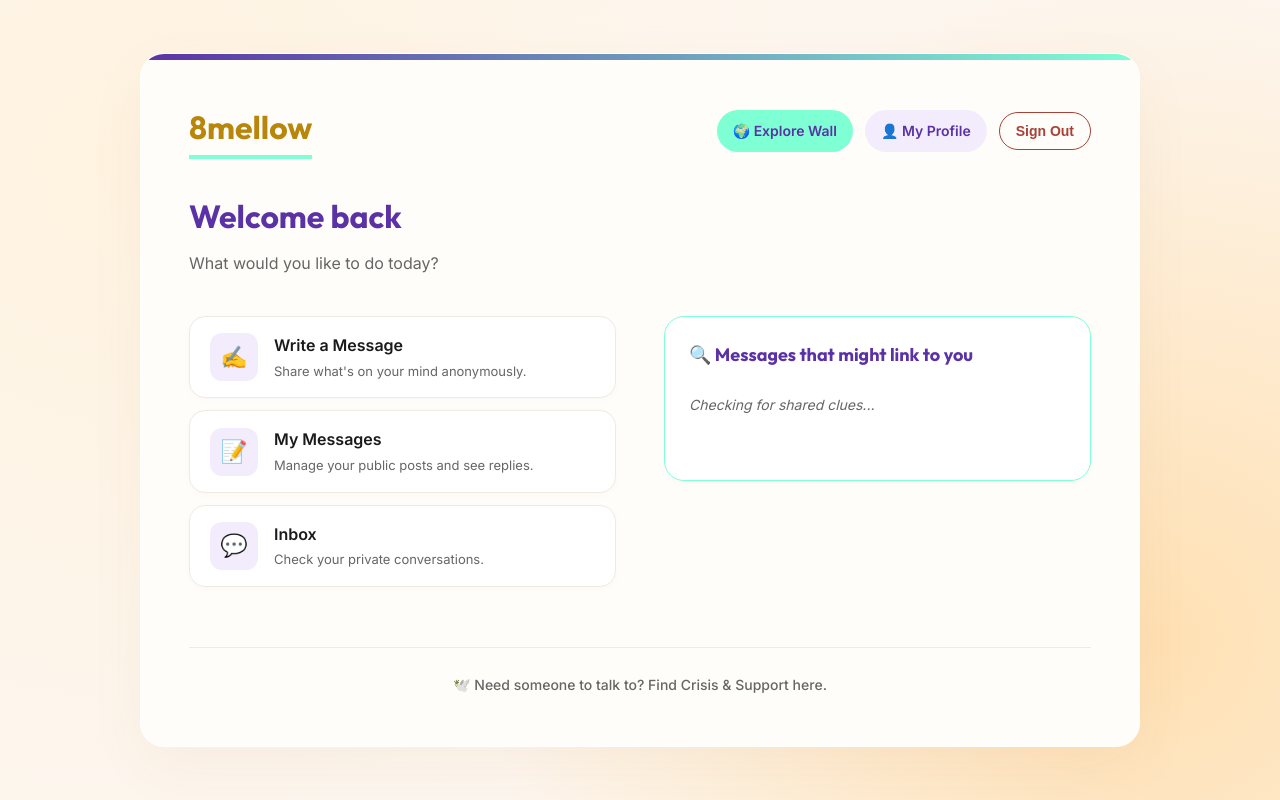
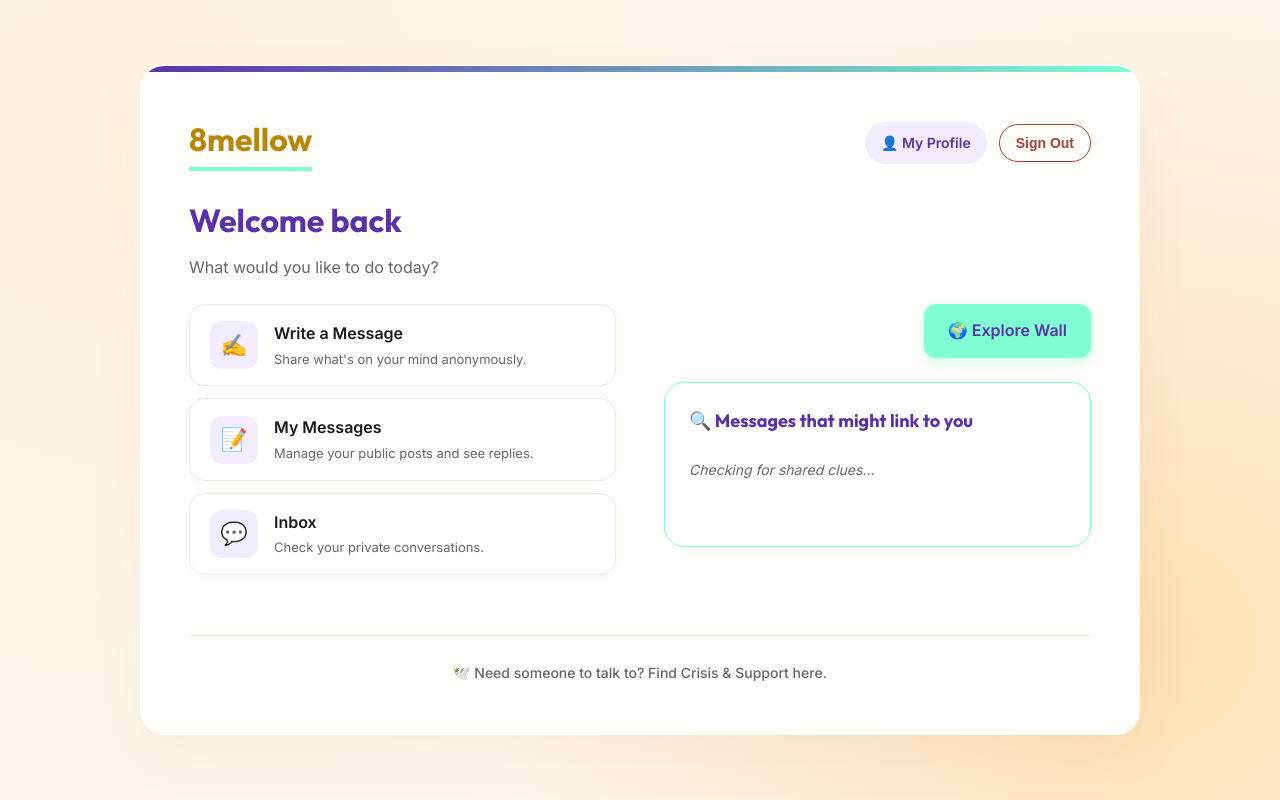
Before and after one commit to HussainTMS/8mellow, a plain HTML site: page dashboard.html in a window 1280 px wide. Drawn offline with nearby package versions, Linux system fonts and the light colour scheme.

Commit message:
Add files via upload

```diff
--- a/dashboard.html
+++ b/dashboard.html
@@ -37,34 +37,47 @@
     background: linear-gradient(90deg, var(--purple), var(--mint));
   }
 
-  /* TOP HEADER */
-  .top-header { display: flex; justify-content: space-between; align-items: center; margin-bottom: 32px; }
+  /* TOP HEADER (Clean) */
+  .top-header { display: flex; justify-content: space-between; align-items: center; margin-bottom: 24px; }
   .logo { font-family:'Outfit',sans-serif; font-size:32px; font-weight:700; color:var(--dark-gold); padding-bottom: 2px; border-bottom: 4px solid var(--mint); display: inline-block; }
 
-  .header-actions { display: flex; gap: 12px; align-items: center; flex-wrap: wrap; }
-
-  /* NEW EXPLORE BUTTON */
-  .explore-btn {
-    display: flex; align-items: center; gap: 8px; padding: 10px 16px; border-radius: 999px;
-    background: var(--mint); color: var(--purple); text-decoration: none; font-weight: 600;
-    font-size: 14px; transition: background 0.2s;
-  }
-  .explore-btn:hover { background: #6AEBBE; }
-
+  .header-actions { display: flex; gap: 12px; align-items: center; }
   .profile-btn { display: flex; align-items: center; gap: 8px; padding: 10px 16px; border-radius: 999px; background: var(--light-purple); color: var(--purple); text-decoration: none; font-weight: 600; font-size: 14px; transition: background 0.2s; }
   .profile-btn:hover { background: #E5D9F5; }
-
   .signout-btn { padding: 10px 16px; border-radius: 999px; background: transparent; color: #A84136; border: 1px solid #A84136; font-weight: 600; font-size: 14px; cursor: pointer; transition: all 0.2s; }
   .signout-btn:hover { background: #A84136; color: white; }
 
-  .header-area { margin-bottom: 40px; }
+  .header-area { margin-bottom: 24px; }
   h1 { font-family: 'Outfit', sans-serif; font-size: 32px; color: var(--purple); margin-bottom: 8px; }
   .subtitle { color: var(--muted); font-size: 16px; }
 
   /* 2-COLUMN GRID LAYOUT */
   .dashboard-grid { display: grid; grid-template-columns: 1fr 1fr; gap: 48px; align-items: start; }
+
   .menu-column { display: flex; flex-direction: column; }
+  .right-column { display: flex; flex-direction: column; }
 
+  /* EXPLORE WALL BUTTON - NOW ON THE RIGHT */
+  .explore-wrapper {
+    display: flex;
+    justify-content: flex-end; /* Pushes button to the right */
+    margin-bottom: 24px;       /* Creates the distance you wanted */
+  }
+
+  .explore-btn {
+    display: inline-flex; align-items: center; gap: 10px;
+    padding: 14px 24px; border-radius: 12px;
+    background: var(--mint); color: var(--purple);
+    text-decoration: none; font-weight: 700; font-size: 16px;
+    transition: all 0.2s; box-shadow: 0 4px 12px rgba(127, 255, 212, 0.4);
+  }
+  .explore-btn:hover {
+    background: #6AEBBE;
+    transform: translateY(-2px);
+    box-shadow: 0 6px 16px rgba(127, 255, 212, 0.6);
+  }
+
+  /* MENU ITEMS */
   .menu-item {
     display: flex; align-items: center; gap: 16px;
     padding: 16px 20px; border: 1px solid var(--line); border-radius: 16px;
@@ -80,7 +93,7 @@
   .linked-column {
     background: #FFFFFF; border: 1px solid var(--mint); border-radius: 20px; padding: 24px;
     box-shadow: 0 2px 8px rgba(0,0,0,0.02);
-    max-height: 520px; overflow-y: auto; position: relative;
+    max-height: 480px; overflow-y: auto; position: relative;
   }
 
   .linked-column::-webkit-scrollbar { width: 6px; }
@@ -128,6 +141,7 @@
     .linked-column { max-height: 400px; }
     .top-header { flex-direction: column; align-items: flex-start; gap: 16px; }
     .header-actions { width: 100%; justify-content: flex-start; }
+    .explore-wrapper { justify-content: flex-start; margin-top: 10px; }
   }
 </style>
 </head>
@@ -143,12 +157,10 @@
 
 <div class="dashboard-container">
 
+  <!-- TOP HEADER -->
   <div class="top-header">
     <div class="logo">8mellow</div>
-
-    <!-- NEW HEADER ACTIONS WITH EXPLORE WALL -->
     <div class="header-actions">
-      <a href="index.html" class="explore-btn">🌍 Explore Wall</a>
       <a href="profile.html" class="profile-btn">👤 My Profile</a>
       <button onclick="signOut()" class="signout-btn">Sign Out</button>
     </div>
@@ -177,12 +189,21 @@
       </a>
     </div>
 
-    <!-- RIGHT COLUMN: LINKED MESSAGES -->
-    <div class="linked-column">
-      <h3>🔍 Messages that might link to you</h3>
-      <div id="suggested-list">
-        <p class="empty-msg">Checking for shared clues...</p>
+    <!-- RIGHT COLUMN: EXPLORE BUTTON & LINKED MESSAGES -->
+    <div class="right-column">
+
+      <!-- THE MOVED EXPLORE BUTTON -->
+      <div class="explore-wrapper">
+        <a href="index.html" class="explore-btn">🌍 Explore Wall</a>
       </div>
+
+      <div class="linked-column">
+        <h3>🔍 Messages that might link to you</h3>
+        <div id="suggested-list">
+          <p class="empty-msg">Checking for shared clues...</p>
+        </div>
+      </div>
+
     </div>
 
   </div>
```
